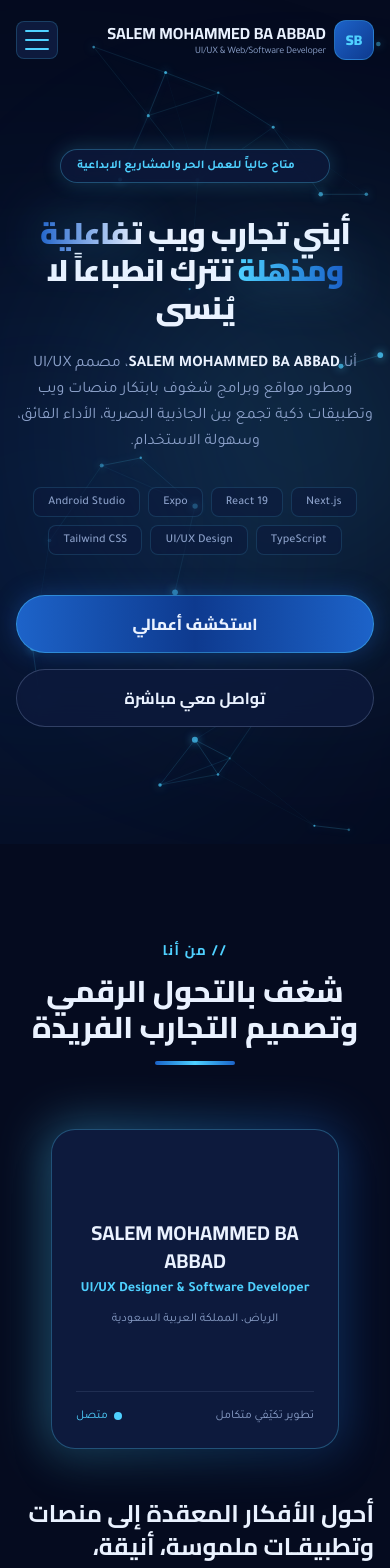
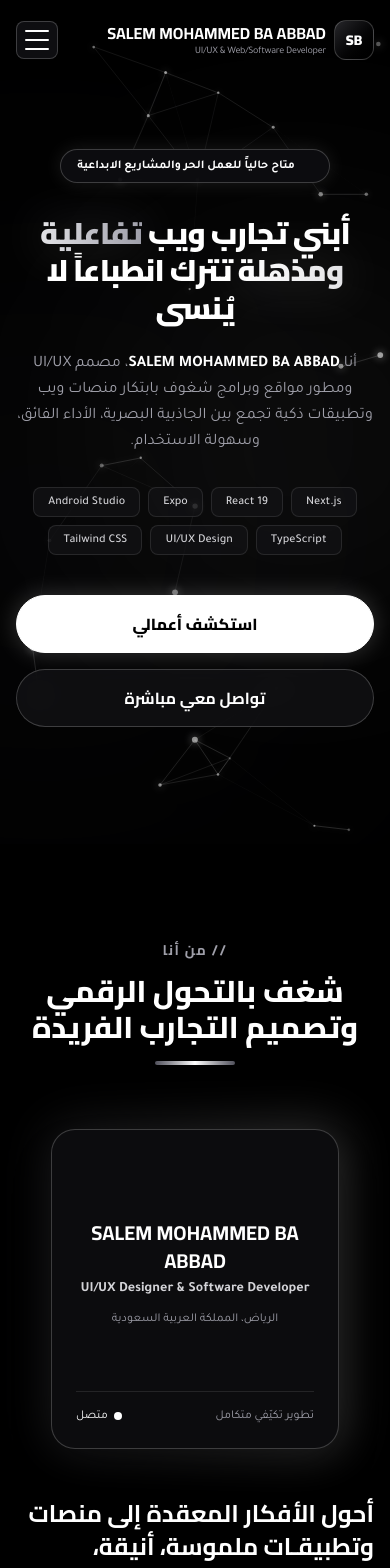
Before and after one commit to salem8889/salem-portfolio, a Next.js app: page / in a window 390 px wide. Shown: the top 1568 px of the page. Built offline with nearby package versions, Linux system fonts and the light colour scheme.

Commit message:
Update theme to black and white monochrome & refine contact section

```diff
--- a/app/components/AboutSection.tsx
+++ b/app/components/AboutSection.tsx
@@ -68,13 +68,13 @@ export default function AboutSection() {
 
         {/* Section Header */}
         <div className="text-center max-w-3xl mx-auto mb-16">
-          <span className="text-[#4fd1ff] font-cairo font-bold text-sm tracking-widest uppercase">
+          <span className="text-zinc-400 font-cairo font-bold text-sm tracking-widest uppercase">
             // من أنا
           </span>
-          <h2 className="mt-2 font-cairo text-3xl sm:text-4xl font-extrabold text-[#eaf2ff]">
+          <h2 className="mt-2 font-cairo text-3xl sm:text-4xl font-extrabold text-white">
             شغف بالتحول الرقمي وتصميم التجارب الفريدة
           </h2>
-          <div className="mt-4 w-20 h-1 bg-gradient-to-r from-[#1d63c9] via-[#4fd1ff] to-[#1d63c9] mx-auto rounded-full"></div>
+          <div className="mt-4 w-20 h-1 bg-gradient-to-r from-zinc-600 via-white to-zinc-600 mx-auto rounded-full"></div>
         </div>
 
         {/* Grid Layout: Avatar/Bio & Details */}
@@ -84,25 +84,25 @@ export default function AboutSection() {
           <div className="lg:col-span-5 flex justify-center">
             <div className="relative group">
               {/* Outer Glow Ring */}
-              <div className="absolute -inset-1 bg-gradient-to-r from-[#4fd1ff] to-[#1d63c9] rounded-3xl blur-xl opacity-40 group-hover:opacity-75 transition duration-500"></div>
+              <div className="absolute -inset-1 bg-gradient-to-r from-zinc-500 to-white rounded-3xl blur-xl opacity-20 group-hover:opacity-40 transition duration-500"></div>
 
               {/* Avatar Container */}
-              <div className="relative w-72 h-80 sm:w-80 sm:h-96 rounded-3xl bg-[#0d1a3d] border border-[#4fd1ff]/30 overflow-hidden flex flex-col justify-between p-6 shadow-2xl">
+              <div className="relative w-72 h-80 sm:w-80 sm:h-96 rounded-3xl bg-[#0c0c0e] border border-white/20 overflow-hidden flex flex-col justify-between p-6 shadow-2xl">
                 <div className="w-full h-full flex flex-col items-center justify-center text-center">
-                  <h3 className="font-cairo text-xl font-bold text-[#eaf2ff]">
+                  <h3 className="font-cairo text-xl font-bold text-white">
                     SALEM MOHAMMED BA ABBAD
                   </h3>
-                  <p className="text-sm text-[#4fd1ff] mt-1 font-semibold">
+                  <p className="text-sm text-zinc-300 mt-1 font-semibold">
                     UI/UX Designer & Software Developer
                   </p>
-                  <p className="text-xs text-[#8ba0c9] mt-3">الرياض، المملكة العربية السعودية</p>
+                  <p className="text-xs text-zinc-400 mt-3">الرياض، المملكة العربية السعودية</p>
                 </div>
 
                 {/* Bottom decorative bar */}
-                <div className="w-full pt-4 border-t border-[#8ba0c9]/15 flex items-center justify-between text-xs text-[#8ba0c9]">
+                <div className="w-full pt-4 border-t border-white/10 flex items-center justify-between text-xs text-zinc-400">
                   <span>تطوير تكيّفي متكامل</span>
-                  <span className="flex items-center gap-1.5 text-[#4fd1ff]">
-                    <span className="w-2 h-2 rounded-full bg-[#4fd1ff]"></span> متصل
+                  <span className="flex items-center gap-1.5 text-white">
+                    <span className="w-2 h-2 rounded-full bg-white"></span> متصل
                   </span>
                 </div>
               </div>
@@ -111,15 +111,15 @@ export default function AboutSection() {
 
           {/* Bio Text & Details */}
           <div className="lg:col-span-7 space-y-6">
-            <h3 className="font-cairo text-2xl sm:text-3xl font-bold text-[#eaf2ff] leading-snug">
+            <h3 className="font-cairo text-2xl sm:text-3xl font-bold text-white leading-snug">
               أحول الأفكار المعقدة إلى منصات وتطبيقـات ملموسة، أنيقة، وسريعة للغاية.
             </h3>
 
-            <p className="text-[#8ba0c9] text-base leading-relaxed">
-              أنا <strong className="text-[#eaf2ff]">سالم محمد باعباد (SALEM MOHAMMED BA ABBAD)</strong>، خريج تقنية المعلومات (IT) لعام 2026 من جامعة الريان، مصمم تجربة مستخدم (UI/UX) ومطور مواقع وبرامج. أمتلك شغفاً ببناء المنصات الرقمية والمتاجر الإلكترونية وتصميم واجهات تفاعلية تمنح المستخدم تجربة فريدة بالاعتماد على أحدث أطر العمل مثل React و Next.js و TypeScript.
+            <p className="text-zinc-400 text-base leading-relaxed">
+              أنا <strong className="text-white">سالم محمد باعباد (SALEM MOHAMMED BA ABBAD)</strong>، خريج تقنية المعلومات (IT) لعام 2026 من جامعة الريان، مصمم تجربة مستخدم (UI/UX) ومطور مواقع وبرامج. أمتلك شغفاً ببناء المنصات الرقمية والمتاجر الإلكترونية وتصميم واجهات تفاعلية تمنح المستخدم تجربة فريدة بالاعتماد على أحدث أطر العمل مثل React و Next.js و TypeScript.
             </p>
 
-            <p className="text-[#8ba0c9] text-base leading-relaxed">
+            <p className="text-zinc-400 text-base leading-relaxed">
               أهتم بأدق التفاصيل الحركية والبصرية، لضمان أعلى معايير سهولة الاستخدام (Usability)، الأداء والسرعة، والتوافق التام مع مختلف الأجهزة والشاشات مع دعم RTL الكامل.
             </p>
 
@@ -133,13 +133,13 @@ export default function AboutSection() {
           {stats.map((stat, idx) => (
             <div
               key={stat.label}
-              className="glow-card p-6 rounded-2xl text-center border border-[#4fd1ff]/15"
+              className="glow-card p-6 rounded-2xl text-center border border-white/10"
             >
-              <div className="font-cairo text-4xl sm:text-5xl font-black text-transparent bg-clip-text bg-gradient-to-r from-[#4fd1ff] to-[#1d63c9]">
+              <div className="font-cairo text-4xl sm:text-5xl font-black text-transparent bg-clip-text bg-gradient-to-r from-white to-zinc-400">
                 {counts[idx]}
                 {stat.suffix}
               </div>
-              <p className="mt-2 text-xs sm:text-sm font-semibold text-[#8ba0c9]">
+              <p className="mt-2 text-xs sm:text-sm font-semibold text-zinc-400">
                 {stat.label}
               </p>
             </div>
--- a/app/components/HeroCanvas.tsx
+++ b/app/components/HeroCanvas.tsx
@@ -89,9 +89,9 @@ export default function HeroCanvas() {
         // Draw particle node
         ctx.beginPath();
         ctx.arc(p.x, p.y, p.size, 0, Math.PI * 2);
-        ctx.fillStyle = `rgba(79, 209, 255, ${p.baseAlpha})`;
+        ctx.fillStyle = `rgba(255, 255, 255, ${p.baseAlpha * 0.75})`;
         ctx.shadowBlur = 8;
-        ctx.shadowColor = "#4fd1ff";
+        ctx.shadowColor = "#ffffff";
         ctx.fill();
 
         // Connect with other particles
@@ -102,11 +102,11 @@ export default function HeroCanvas() {
           const dist = Math.sqrt(dx * dx + dy * dy);
 
           if (dist < 130) {
-            const alpha = (1 - dist / 130) * 0.3;
+            const alpha = (1 - dist / 130) * 0.25;
             ctx.beginPath();
             ctx.moveTo(p.x, p.y);
             ctx.lineTo(p2.x, p2.y);
-            ctx.strokeStyle = `rgba(79, 209, 255, ${alpha})`;
+            ctx.strokeStyle = `rgba(255, 255, 255, ${alpha})`;
             ctx.lineWidth = 0.8;
             ctx.stroke();
           }
@@ -122,7 +122,7 @@ export default function HeroCanvas() {
           ctx.beginPath();
           ctx.moveTo(p.x, p.y);
           ctx.lineTo(mouse.x, mouse.y);
-          ctx.strokeStyle = `rgba(79, 209, 255, ${malpha})`;
+          ctx.strokeStyle = `rgba(255, 255, 255, ${malpha})`;
           ctx.lineWidth = 1.2;
           ctx.stroke();
 
--- a/app/components/HeroSection.tsx
+++ b/app/components/HeroSection.tsx
@@ -19,29 +19,29 @@ export default function HeroSection() {
       <HeroCanvas />
 
       {/* Radial Gradient Background Lighting */}
-      <div className="absolute top-1/3 right-1/4 w-[500px] h-[500px] bg-[#1d63c9]/20 rounded-full blur-[140px] pointer-events-none"></div>
-      <div className="absolute bottom-1/4 left-1/4 w-[400px] h-[400px] bg-[#4fd1ff]/15 rounded-full blur-[120px] pointer-events-none"></div>
+      <div className="absolute top-1/3 right-1/4 w-[500px] h-[500px] bg-zinc-700/10 rounded-full blur-[140px] pointer-events-none"></div>
+      <div className="absolute bottom-1/4 left-1/4 w-[400px] h-[400px] bg-white/5 rounded-full blur-[120px] pointer-events-none"></div>
 
       {/* Content Container */}
       <div className="relative z-10 max-w-5xl mx-auto px-4 sm:px-6 text-center flex flex-col items-center">
         {/* Status Badge */}
-        <div className="inline-flex items-center gap-2 px-4 py-2 rounded-full bg-[#0d1a3d]/80 border border-[#4fd1ff]/30 text-[#4fd1ff] text-xs sm:text-sm font-semibold mb-8 shadow-[0_0_20px_rgba(79,209,255,0.2)] backdrop-blur-md">
-          <span className="w-2.5 h-2.5 rounded-full bg-[#4fd1ff] animate-ping"></span>
+        <div className="inline-flex items-center gap-2 px-4 py-2 rounded-full bg-[#0e0e11]/90 border border-white/20 text-white text-xs sm:text-sm font-semibold mb-8 shadow-[0_0_20px_rgba(255,255,255,0.1)] backdrop-blur-md">
+          <span className="w-2.5 h-2.5 rounded-full bg-white animate-ping"></span>
           <span>متاح حالياً للعمل الحر والمشاريع الابداعية</span>
         </div>
 
         {/* Hero Title */}
-        <h1 className="font-cairo text-3xl sm:text-5xl lg:text-[56px] font-black text-[#eaf2ff] leading-tight tracking-tight max-w-4xl">
+        <h1 className="font-cairo text-3xl sm:text-5xl lg:text-[56px] font-black text-white leading-tight tracking-tight max-w-4xl">
           أبني تجارب ويب{" "}
-          <span className="text-transparent bg-clip-text bg-gradient-to-r from-[#4fd1ff] via-[#1d63c9] to-[#eaf2ff] drop-shadow-[0_0_25px_rgba(79,209,255,0.4)]">
+          <span className="text-transparent bg-clip-text bg-gradient-to-r from-white via-zinc-200 to-zinc-400 drop-shadow-[0_0_25px_rgba(255,255,255,0.25)]">
             تفاعلية ومذهلة
           </span>{" "}
           تترك انطباعاً لا يُنسى
         </h1>
 
         {/* Subtitle */}
-        <p className="mt-6 text-base sm:text-lg md:text-xl text-[#8ba0c9] max-w-2xl leading-relaxed">
-          أنا <strong className="text-[#eaf2ff]">SALEM MOHAMMED BA ABBAD</strong>، مصمم UI/UX ومطور مواقع وبرامج شغوف بابتكار منصات ويب وتطبيقات ذكية تجمع بين الجاذبية البصرية، الأداء الفائق، وسهولة الاستخدام.
+        <p className="mt-6 text-base sm:text-lg md:text-xl text-zinc-400 max-w-2xl leading-relaxed">
+          أنا <strong className="text-white">SALEM MOHAMMED BA ABBAD</strong>، مصمم UI/UX ومطور مواقع وبرامج شغوف بابتكار منصات ويب وتطبيقات ذكية تجمع بين الجاذبية البصرية، الأداء الفائق، وسهولة الاستخدام.
         </p>
 
         {/* Tech Stack Chips */}
@@ -49,7 +49,7 @@ export default function HeroSection() {
           {["Next.js", "React 19", "Expo", "Android Studio", "TypeScript", "UI/UX Design", "Tailwind CSS"].map((tech) => (
             <span
               key={tech}
-              className="px-3.5 py-1.5 rounded-lg bg-[#0d1a3d]/60 border border-[#4fd1ff]/15 text-[#8ba0c9] text-xs font-medium hover:border-[#4fd1ff]/40 hover:text-[#4fd1ff] transition-all"
+              className="px-3.5 py-1.5 rounded-lg bg-[#121214]/80 border border-white/10 text-zinc-300 text-xs font-medium hover:border-white/30 hover:text-white transition-all"
             >
               {tech}
             </span>
@@ -60,13 +60,13 @@ export default function HeroSection() {
         <div className="mt-10 flex flex-col sm:flex-row items-center gap-4 w-full sm:w-auto">
           <button
             onClick={() => scrollTo("projects")}
-            className="w-full sm:w-auto px-8 py-4 rounded-full bg-gradient-to-r from-[#1d63c9] via-[#0e3a8f] to-[#1d63c9] hover:from-[#4fd1ff] hover:to-[#1d63c9] text-[#eaf2ff] hover:text-[#050b1f] font-cairo font-extrabold text-base border border-[#4fd1ff]/40 shadow-[0_0_25px_rgba(29,99,201,0.4)] hover:shadow-[0_0_35px_rgba(79,209,255,0.7)] transition-all transform hover:-translate-y-1"
+            className="w-full sm:w-auto px-8 py-4 rounded-full bg-white hover:bg-zinc-200 text-black font-cairo font-extrabold text-base border border-white shadow-[0_0_25px_rgba(255,255,255,0.2)] hover:shadow-[0_0_35px_rgba(255,255,255,0.4)] transition-all transform hover:-translate-y-1"
           >
             استكشف أعمالي
           </button>
           <button
             onClick={() => scrollTo("contact")}
-            className="w-full sm:w-auto px-8 py-4 rounded-full bg-[#0d1a3d]/80 hover:bg-[#1d63c9]/20 text-[#eaf2ff] hover:text-[#4fd1ff] font-cairo font-bold text-base border border-[#8ba0c9]/30 hover:border-[#4fd1ff]/50 backdrop-blur-md transition-all transform hover:-translate-y-1"
+            className="w-full sm:w-auto px-8 py-4 rounded-full bg-[#121214]/80 hover:bg-white/10 text-white hover:text-white font-cairo font-bold text-base border border-white/20 hover:border-white/40 backdrop-blur-md transition-all transform hover:-translate-y-1"
           >
             تواصل معي مباشرة
           </button>
--- a/app/components/Navbar.tsx
+++ b/app/components/Navbar.tsx
@@ -67,7 +67,7 @@ export default function Navbar() {
     <header
       className={`fixed top-0 left-0 right-0 z-40 transition-all duration-300 ${
         scrolled
-          ? "bg-[#050b1f]/85 backdrop-blur-md border-b border-[#4fd1ff]/15 py-3 shadow-lg shadow-[#050b1f]/50"
+          ? "bg-[#000000]/90 backdrop-blur-md border-b border-white/10 py-3 shadow-lg shadow-black/80"
           : "bg-transparent py-5"
       }`}
     >
@@ -77,21 +77,21 @@ export default function Navbar() {
           onClick={() => scrollTo("hero")}
           className="flex items-center gap-2 group cursor-pointer focus:outline-none"
         >
-          <div className="w-10 h-10 rounded-xl bg-gradient-to-br from-[#1d63c9] to-[#0e3a8f] border border-[#4fd1ff]/30 flex items-center justify-center text-[#4fd1ff] font-cairo font-black text-sm group-hover:scale-105 group-hover:shadow-[0_0_15px_rgba(79,209,255,0.4)] transition-all">
+          <div className="w-10 h-10 rounded-xl bg-gradient-to-br from-zinc-800 to-black border border-white/20 flex items-center justify-center text-white font-cairo font-black text-sm group-hover:scale-105 group-hover:shadow-[0_0_15px_rgba(255,255,255,0.3)] transition-all">
             SB
           </div>
           <div className="flex flex-col text-right">
-            <span className="font-cairo font-bold text-base text-[#eaf2ff] group-hover:text-[#4fd1ff] transition-colors">
+            <span className="font-cairo font-bold text-base text-white group-hover:text-zinc-300 transition-colors">
               SALEM MOHAMMED BA ABBAD
             </span>
-            <span className="text-[10px] text-[#8ba0c9] tracking-tight">
+            <span className="text-[10px] text-zinc-400 tracking-tight">
               UI/UX & Web/Software Developer
             </span>
           </div>
         </button>
 
         {/* Desktop Navigation */}
-        <nav className="hidden md:flex items-center gap-1 bg-[#0d1a3d]/60 backdrop-blur-md border border-[#4fd1ff]/15 rounded-full px-4 py-1.5 shadow-inner">
+        <nav className="hidden md:flex items-center gap-1 bg-[#0e0e11]/80 backdrop-blur-md border border-white/10 rounded-full px-4 py-1.5 shadow-inner">
           {navItems.map((item) => {
             const isActive = activeSection === item.id;
             return (
@@ -100,13 +100,13 @@ export default function Navbar() {
                 onClick={() => scrollTo(item.id)}
                 className={`relative px-4 py-2 text-sm font-medium transition-colors rounded-full ${
                   isActive
-                    ? "text-[#4fd1ff] font-bold"
-                    : "text-[#8ba0c9] hover:text-[#eaf2ff]"
+                    ? "text-white font-bold"
+                    : "text-zinc-400 hover:text-white"
                 }`}
               >
                 {item.label}
                 {isActive && (
-                  <span className="absolute bottom-0 left-3 right-3 h-[2.5px] bg-gradient-to-r from-[#1d63c9] via-[#4fd1ff] to-[#1d63c9] rounded-full shadow-[0_0_8px_#4fd1ff] transition-all"></span>
+                  <span className="absolute bottom-0 left-3 right-3 h-[2.5px] bg-gradient-to-r from-zinc-400 via-white to-zinc-400 rounded-full shadow-[0_0_8px_rgba(255,255,255,0.6)] transition-all"></span>
                 )}
               </button>
             );
@@ -117,7 +117,7 @@ export default function Navbar() {
         <div className="hidden md:block">
           <button
             onClick={() => scrollTo("contact")}
-            className="px-5 py-2.5 rounded-full bg-gradient-to-r from-[#1d63c9] to-[#0e3a8f] hover:from-[#4fd1ff] hover:to-[#1d63c9] text-[#eaf2ff] hover:text-[#050b1f] font-cairo font-bold text-sm border border-[#4fd1ff]/30 shadow-[0_0_15px_rgba(29,99,201,0.3)] hover:shadow-[0_0_20px_rgba(79,209,255,0.6)] transition-all transform hover:-translate-y-0.5"
+            className="px-5 py-2.5 rounded-full bg-white hover:bg-zinc-200 text-black font-cairo font-extrabold text-sm border border-white shadow-[0_0_15px_rgba(255,255,255,0.2)] hover:shadow-[0_0_20px_rgba(255,255,255,0.4)] transition-all transform hover:-translate-y-0.5"
           >
             تواصل معي
           </button>
@@ -127,21 +127,21 @@ export default function Navbar() {
         <button
           onClick={() => setMobileOpen(!mobileOpen)}
           aria-label="القائمة"
-          className="md:hidden p-2 rounded-lg bg-[#0d1a3d] border border-[#4fd1ff]/20 text-[#4fd1ff] focus:outline-none"
+          className="md:hidden p-2 rounded-lg bg-[#0e0e11] border border-white/20 text-white focus:outline-none"
         >
           <div className="w-6 h-5 relative flex flex-col justify-between">
             <span
-              className={`w-full h-0.5 bg-[#4fd1ff] rounded transition-all duration-300 origin-right ${
+              className={`w-full h-0.5 bg-white rounded transition-all duration-300 origin-right ${
                 mobileOpen ? "rotate-[-45deg] translate-y-0.5" : ""
               }`}
             ></span>
             <span
-              className={`w-full h-0.5 bg-[#4fd1ff] rounded transition-all duration-300 ${
+              className={`w-full h-0.5 bg-white rounded transition-all duration-300 ${
                 mobileOpen ? "opacity-0" : "opacity-100"
               }`}
             ></span>
             <span
-              className={`w-full h-0.5 bg-[#4fd1ff] rounded transition-all duration-300 origin-right ${
+              className={`w-full h-0.5 bg-white rounded transition-all duration-300 origin-right ${
                 mobileOpen ? "rotate-[45deg] -translate-y-0.5" : ""
               }`}
             ></span>
@@ -151,7 +151,7 @@ export default function Navbar() {
 
       {/* Mobile Drawer Menu */}
       <div
-        className={`md:hidden fixed inset-x-0 top-[65px] bg-[#050b1f]/95 backdrop-blur-xl border-b border-[#4fd1ff]/20 transition-all duration-300 overflow-hidden ${
+        className={`md:hidden fixed inset-x-0 top-[65px] bg-[#000000]/95 backdrop-blur-xl border-b border-white/10 transition-all duration-300 overflow-hidden ${
           mobileOpen ? "max-h-[400px] opacity-100 py-6" : "max-h-0 opacity-0 py-0"
         }`}
       >
@@ -162,8 +162,8 @@ export default function Navbar() {
               onClick={() => scrollTo(item.id)}
               className={`text-right py-2.5 px-4 rounded-xl text-base font-semibold transition-all ${
                 activeSection === item.id
-                  ? "bg-[#1d63c9]/20 text-[#4fd1ff] border border-[#4fd1ff]/30"
-                  : "text-[#8ba0c9] hover:bg-[#0d1a3d] hover:text-[#eaf2ff]"
+                  ? "bg-white/10 text-white border border-white/20"
+                  : "text-zinc-400 hover:bg-[#141418] hover:text-white"
               }`}
             >
               {item.label}
@@ -171,7 +171,7 @@ export default function Navbar() {
           ))}
           <button
             onClick={() => scrollTo("contact")}
-            className="mt-2 w-full py-3 rounded-xl bg-gradient-to-r from-[#1d63c9] to-[#0e3a8f] text-[#eaf2ff] font-cairo font-bold text-center border border-[#4fd1ff]/30 shadow-[0_0_15px_rgba(79,209,255,0.3)]"
+            className="mt-2 w-full py-3 rounded-xl bg-white hover:bg-zinc-200 text-black font-cairo font-extrabold text-center shadow-[0_0_15px_rgba(255,255,255,0.2)]"
           >
             تواصل معي
           </button>
--- a/app/globals.css
+++ b/app/globals.css
@@ -1,13 +1,13 @@
 @import "tailwindcss";
 
 :root {
-  --bg-main: #050b1f;
-  --bg-card: #0d1a3d;
-  --blue-dark: #0e3a8f;
-  --blue-primary: #1d63c9;
-  --accent-blue: #4fd1ff;
-  --text-light: #eaf2ff;
-  --text-muted: #8ba0c9;
+  --bg-main: #000000;
+  --bg-card: #0a0a0c;
+  --bg-card-hover: #141417;
+  --accent-white: #ffffff;
+  --accent-silver: #d4d4d8;
+  --text-light: #ffffff;
+  --text-muted: #a1a1aa;
 }
 
 body {
@@ -26,22 +26,22 @@ h1, h2, h3, h4, h5, h6, .font-cairo {
   width: 10px;
 }
 ::-webkit-scrollbar-track {
-  background: #050b1f;
+  background: #000000;
 }
 ::-webkit-scrollbar-thumb {
-  background: #0d1a3d;
-  border: 2px solid #050b1f;
+  background: #1c1c1f;
+  border: 2px solid #000000;
   border-radius: 5px;
 }
 ::-webkit-scrollbar-thumb:hover {
-  background: #1d63c9;
+  background: #3f3f46;
 }
 
 /* Cursor Following Mouse Glow on Cards */
 .glow-card {
   position: relative;
-  background-color: #0d1a3d;
-  border: 1px solid rgba(79, 209, 255, 0.12);
+  background-color: #0a0a0c;
+  border: 1px solid rgba(255, 255, 255, 0.1);
   transition: border-color 0.3s ease, transform 0.3s ease, box-shadow 0.3s ease;
   overflow: hidden;
 }
@@ -55,7 +55,7 @@ h1, h2, h3, h4, h5, h6, .font-cairo {
   bottom: 0;
   background: radial-gradient(
     600px circle at var(--mouse-x, 50%) var(--mouse-y, 50%),
-    rgba(79, 209, 255, 0.12),
+    rgba(255, 255, 255, 0.08),
     transparent 40%
   );
   opacity: 0;
@@ -69,9 +69,9 @@ h1, h2, h3, h4, h5, h6, .font-cairo {
 }
 
 .glow-card:hover {
-  border-color: rgba(79, 209, 255, 0.4);
+  border-color: rgba(255, 255, 255, 0.35);
   transform: translateY(-4px);
-  box-shadow: 0 12px 30px -10px rgba(79, 209, 255, 0.15);
+  box-shadow: 0 12px 30px -10px rgba(255, 255, 255, 0.12);
 }
 
 /* Floating Label Form Fields */
@@ -82,19 +82,19 @@ h1, h2, h3, h4, h5, h6, .font-cairo {
 .floating-input {
   width: 100%;
   padding: 1.1rem 1rem 0.5rem 1rem;
-  background-color: rgba(13, 26, 61, 0.7);
-  border: 1.5px solid rgba(139, 160, 201, 0.25);
+  background-color: rgba(20, 20, 24, 0.7);
+  border: 1.5px solid rgba(161, 161, 170, 0.25);
   border-radius: 0.75rem;
-  color: #eaf2ff;
+  color: #ffffff;
   outline: none;
   font-size: 0.95rem;
   transition: all 0.25s ease;
 }
 
 .floating-input:focus {
-  border-color: #4fd1ff;
-  box-shadow: 0 0 15px rgba(79, 209, 255, 0.2);
-  background-color: rgba(13, 26, 61, 0.9);
+  border-color: #ffffff;
+  box-shadow: 0 0 15px rgba(255, 255, 255, 0.15);
+  background-color: rgba(25, 25, 30, 0.9);
 }
 
 .floating-label {
@@ -102,7 +102,7 @@ h1, h2, h3, h4, h5, h6, .font-cairo {
   right: 1rem;
   top: 50%;
   transform: translateY(-50%);
-  color: #8ba0c9;
+  color: #a1a1aa;
   pointer-events: none;
   transition: all 0.25s ease;
   font-size: 0.95rem;
@@ -118,23 +118,23 @@ h1, h2, h3, h4, h5, h6, .font-cairo {
   top: 0.45rem;
   transform: none;
   font-size: 0.75rem;
-  color: #4fd1ff;
+  color: #ffffff;
   font-weight: 600;
 }
 
 /* Timeline vertical line glow */
 .timeline-line {
-  background: linear-gradient(180deg, #1d63c9 0%, #4fd1ff 50%, #0e3a8f 100%);
-  box-shadow: 0 0 12px rgba(79, 209, 255, 0.5);
+  background: linear-gradient(180deg, #ffffff 0%, #71717a 50%, #27272a 100%);
+  box-shadow: 0 0 12px rgba(255, 255, 255, 0.3);
 }
 
 /* Pulse animation for node dots */
 @keyframes pulse-glow {
   0%, 100% {
-    box-shadow: 0 0 0 0 rgba(79, 209, 255, 0.7);
+    box-shadow: 0 0 0 0 rgba(255, 255, 255, 0.7);
   }
   50% {
-    box-shadow: 0 0 0 10px rgba(79, 209, 255, 0);
+    box-shadow: 0 0 0 10px rgba(255, 255, 255, 0);
   }
 }
 
@@ -144,10 +144,10 @@ h1, h2, h3, h4, h5, h6, .font-cairo {
 
 /* Glassmorphism utility */
 .glass-panel {
-  background: rgba(13, 26, 61, 0.75);
+  background: rgba(10, 10, 12, 0.85);
   backdrop-filter: blur(12px);
   -webkit-backdrop-filter: blur(12px);
-  border: 1px solid rgba(79, 209, 255, 0.15);
+  border: 1px solid rgba(255, 255, 255, 0.12);
 }
 
 /* Respect user's motion preferences */
--- a/app/layout.tsx
+++ b/app/layout.tsx
@@ -29,7 +29,7 @@ export default function RootLayout({
 }>) {
   return (
     <html lang="ar" dir="rtl" className={`${cairo.variable} ${tajawal.variable} scroll-smooth`}>
-      <body className="bg-[#050b1f] text-[#eaf2ff] font-tajawal antialiased selection:bg-[#4fd1ff]/30 selection:text-[#4fd1ff] overflow-x-hidden min-h-screen">
+      <body className="bg-[#000000] text-[#ffffff] font-tajawal antialiased selection:bg-white/20 selection:text-white overflow-x-hidden min-h-screen">
         {children}
       </body>
     </html>
```
Also changed, not shown: app/components/ContactSection.tsx (+18 -33 lines), app/components/Footer.tsx (+4 -4 lines), app/components/Preloader.tsx (+6 -6 lines), app/components/ProjectsSection.tsx (+29 -29 lines), app/components/SkillsSection.tsx (+9 -9 lines), app/components/TimelineSection.tsx (+13 -13 lines).
